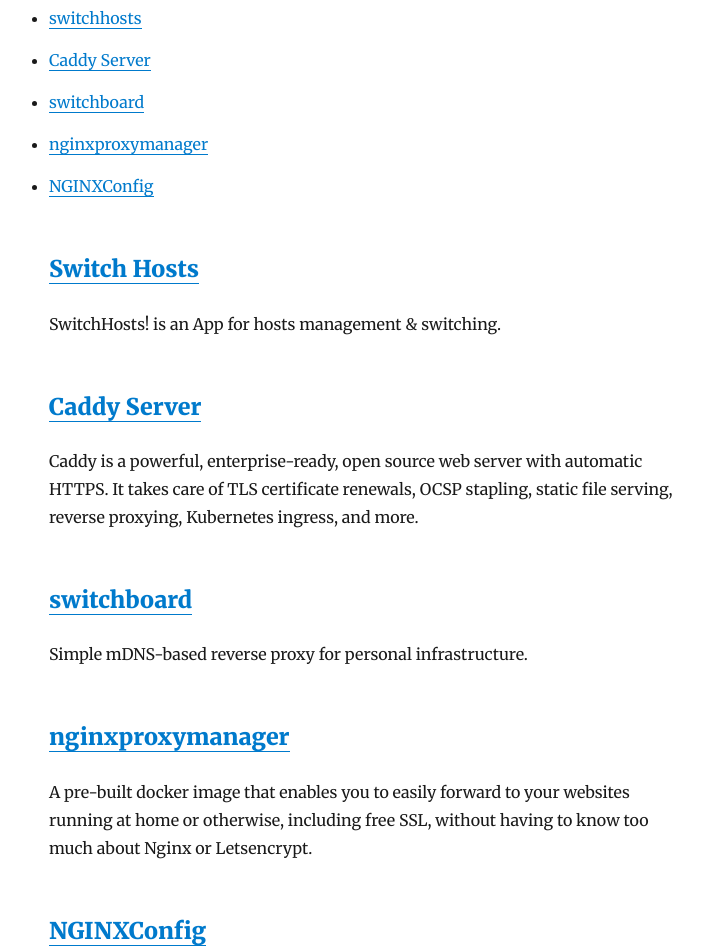
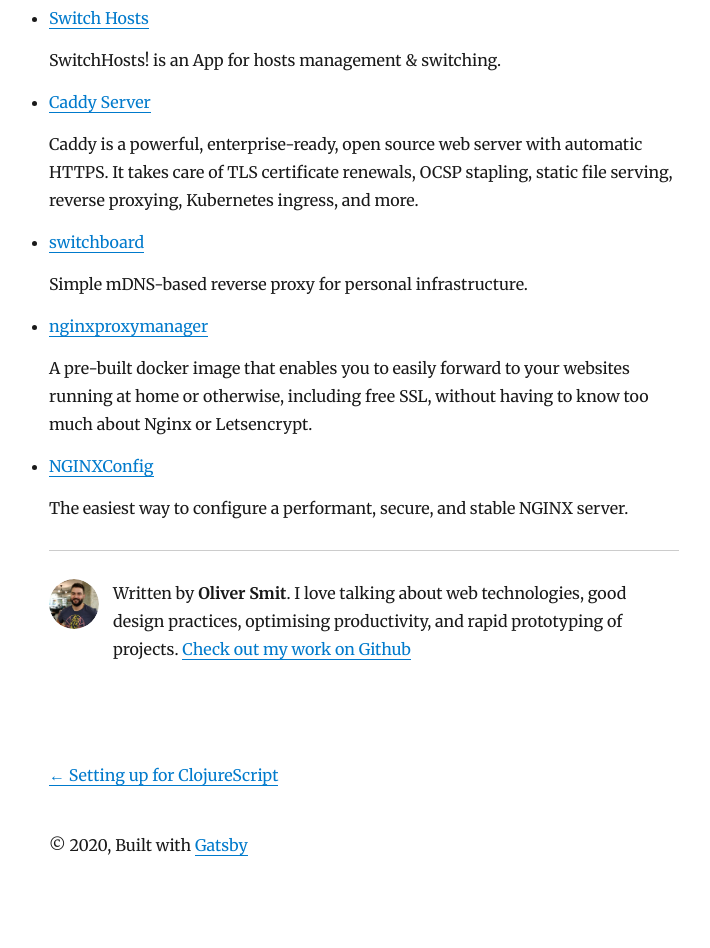
Before and after one commit to olmesm/ohmybuck, a Gatsby site: page /2020-06-23-04-32-local-proxies-and-rewrites/ in a window 1280 px wide. Shown: the part 516-1464 px from the top of the page, without its empty margins (276-986 px from the left). After the commit the page ends 1417 px from the top, so only its background shows below. Built offline with nearby package versions, Linux system fonts and the light colour scheme; Gatsby itself is replaced by a stand-in of ours; some packages are replaced by stand-ins of ours.

Commit message:
better lsit

```diff
--- a/content/blog/2020-06-23-04-32-local-proxies-and-rewrites/index.md
+++ b/content/blog/2020-06-23-04-32-local-proxies-and-rewrites/index.md
@@ -14,31 +14,25 @@
 
 ## Tools
 
-- [switchhosts](#switchhosts)
+- [Switch Hosts]
+
+  SwitchHosts! is an App for hosts management & switching.
+
 - [Caddy Server]
+
+  Caddy is a powerful, enterprise-ready, open source web server with automatic HTTPS. It takes care of TLS certificate renewals, OCSP stapling, static file serving, reverse proxying, Kubernetes ingress, and more.
+
 - [switchboard]
+
+  Simple mDNS-based reverse proxy for personal infrastructure.
+
 - [nginxproxymanager]
+
+  A pre-built docker image that enables you to easily forward to your websites running at home or otherwise, including free SSL, without having to know too much about Nginx or Letsencrypt.
+
 - [NGINXConfig]
 
-### [Switch Hosts]
-
-SwitchHosts! is an App for hosts management & switching.
-
-### [Caddy Server]
-
-Caddy is a powerful, enterprise-ready, open source web server with automatic HTTPS. It takes care of TLS certificate renewals, OCSP stapling, static file serving, reverse proxying, Kubernetes ingress, and more.
-
-### [switchboard]
-
-Simple mDNS-based reverse proxy for personal infrastructure.
-
-### [nginxproxymanager]
-
-A pre-built docker image that enables you to easily forward to your websites running at home or otherwise, including free SSL, without having to know too much about Nginx or Letsencrypt.
-
-### [NGINXConfig]
-
-The easiest way to configure a performant, secure, and stable NGINX server.
+  The easiest way to configure a performant, secure, and stable NGINX server.
 
 <!-- MARKDOWN REFERENCES -->
 
```
